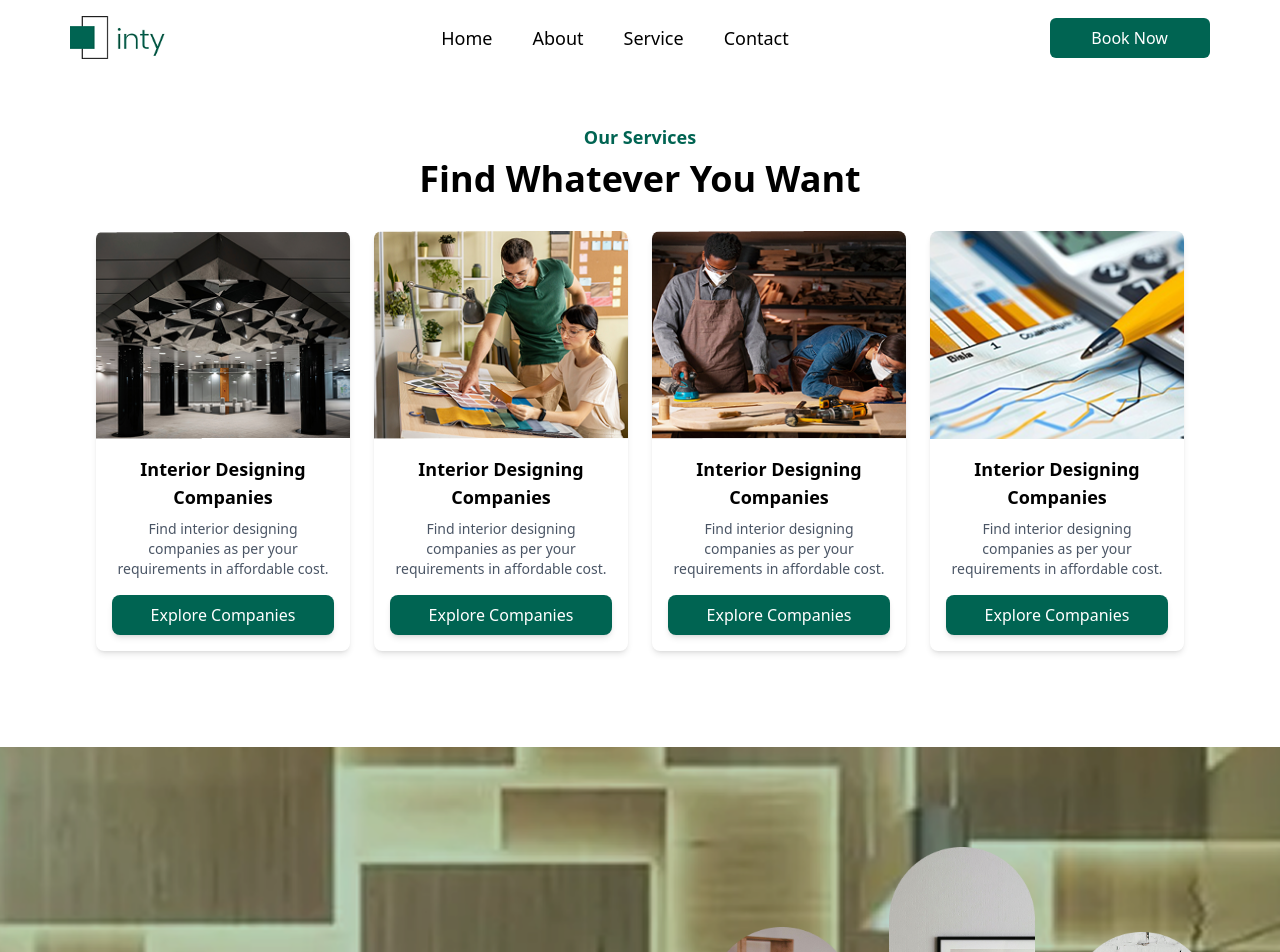
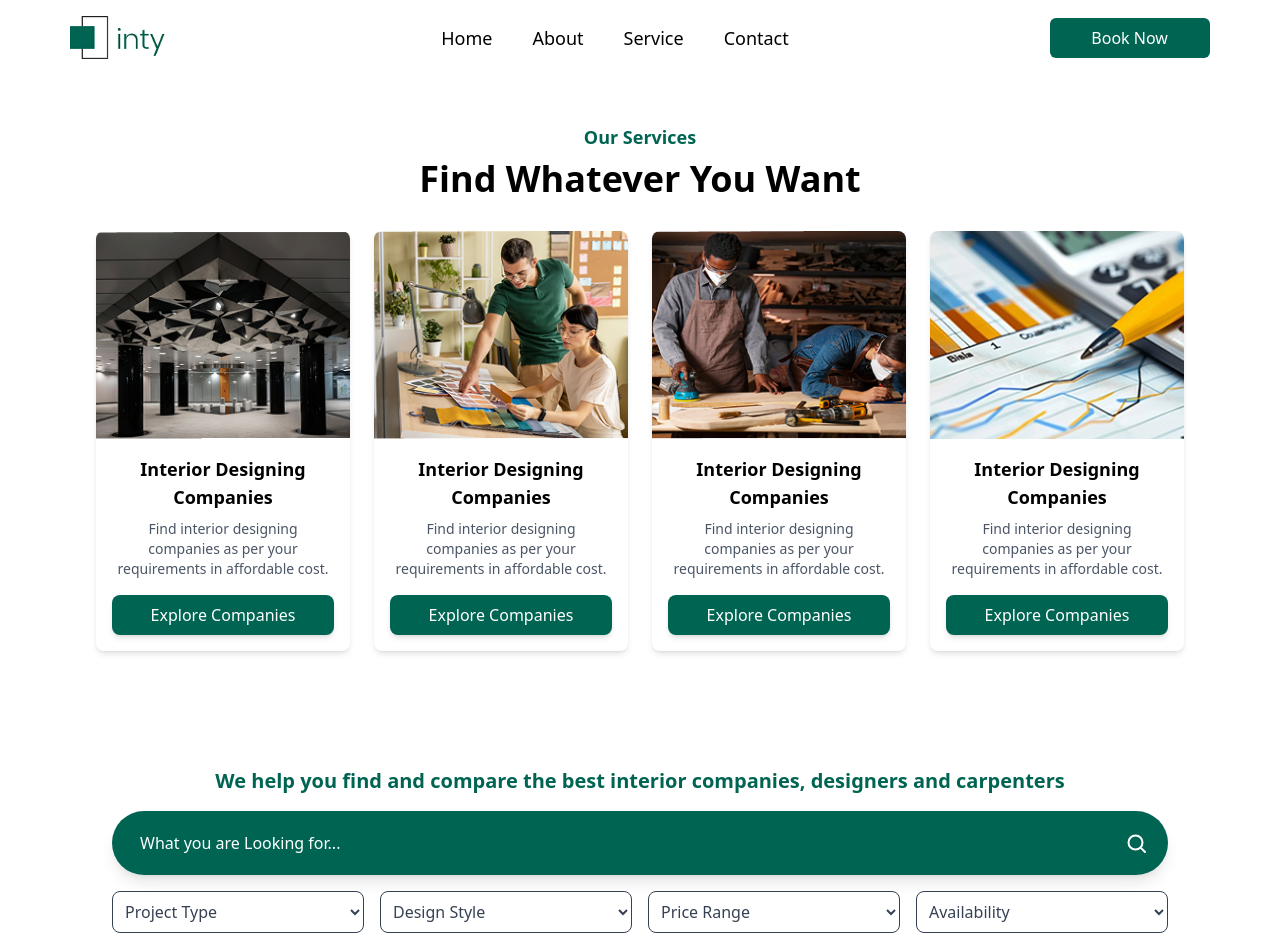
Before and after one commit to saiyam0211/inty-frontend, a React (Vite) app: page / in a window 1280 px wide. Shown: the top 952 px of the page. Built offline with nearby package versions, Linux system fonts and the light colour scheme.

Commit message:
search bar

```diff
--- /dev/null
+++ b/src/components/Search/Search.jsx
@@ -0,0 +1,43 @@
+import React from 'react'
+
+const Search = () => {
+  return (
+    <section className="py-5 mb-15 px-6 md:px-12 lg:px-24 text-center flex justify-center items-center  mb-12" >
+
+<div class="w-full max-w-6xl px-4 text-center">
+        <h2 class="text-lg md:text-xl font-semibold text-[#006452] mb-4">
+            We help you find and compare the best interior companies, designers and carpenters
+        </h2>
+        <div class="relative bg-[#006452] text-white rounded-full flex items-center p-3 md:p-3 shadow-lg">
+            <input
+                type="text"
+                placeholder="What you are Looking for..."
+                class="flex-1 bg-transparent outline-none placeholder-white px-4"
+            />
+             <button class="p-2">
+                <svg xmlns="http://www.w3.org/2000/svg" fill="none" viewBox="0 0 24 24" stroke-width="2" stroke="white" class="w-6 h-6">
+                    <path stroke-linecap="round" stroke-linejoin="round" d="M21 21l-4.35-4.35m1.85-5.15a7 7 0 11-14 0 7 7 0 0114 0z" />
+                </svg>
+              </button>
+        </div>
+        <div class="grid grid-cols-2 md:grid-cols-4 gap-4 mt-4">
+            <select class="w-full p-2 border rounded-lg text-gray-700 focus:outline-none">
+                <option>Project Type</option>
+            </select>
+            <select class="w-full p-2 border rounded-lg text-gray-700 focus:outline-none">
+                <option>Design Style</option>
+            </select>
+            <select class="w-full p-2 border rounded-lg text-gray-700 focus:outline-none">
+                <option>Price Range</option>
+            </select>
+            <select class="w-full p-2 border rounded-lg text-gray-700 focus:outline-none">
+                <option>Availability</option>
+            </select>
+        </div>
+    </div>
+
+    </section>
+  )
+}
+
+export default Search
--- a/src/pages/Home/Home.jsx
+++ b/src/pages/Home/Home.jsx
@@ -7,12 +7,14 @@ import Designers from '../../components/Designers/Designers'
 import Navbar from '../../components/Navbar/Navbar'
 import Features from '../../components/Features/Features'
 import Footer from '../../components/Footer/Footer'
+import Search from '../../components/Search/Search'
 
 const Home = () => {
   return (
     <div>
       <Navbar/>
       <Services/>
+      <Search/>
       <Hero/>
       <Features/>
       <Designers/>
```
Also changed, not shown: public/images/search-icon.png (added).
